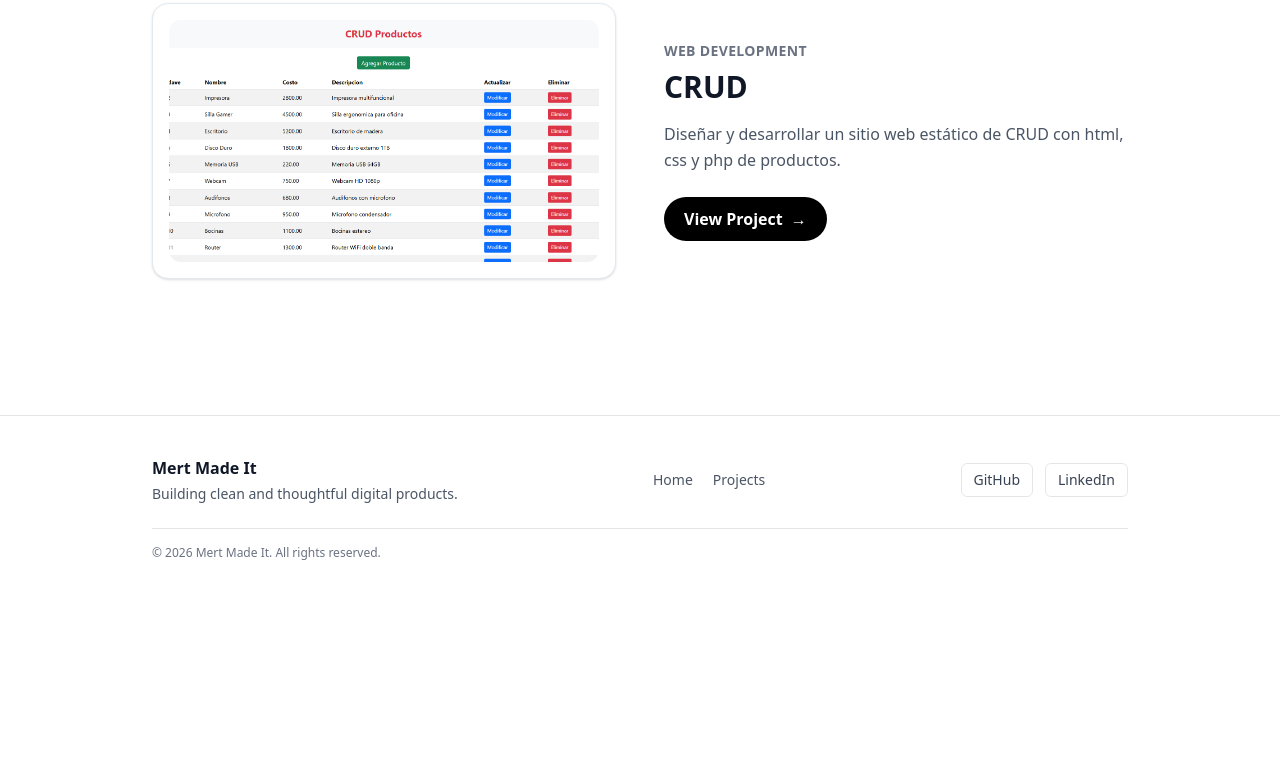
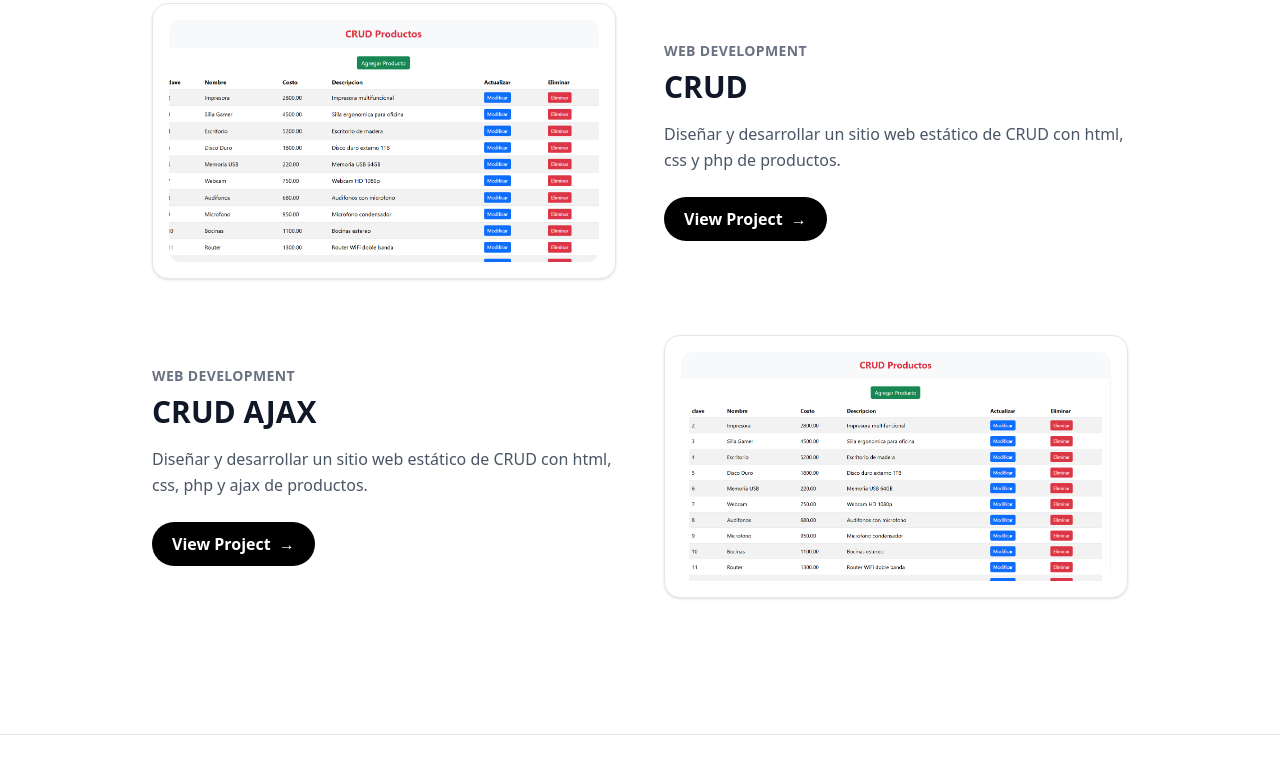
Before and after one commit to mertmadeit/web-directorio, a plain HTML site: page index.html in a window 1280 px wide. Shown: the part 1674-2446 px from the top of the page. Before the commit the page ends 2275 px from the top, so only its background shows below. Drawn offline with Linux system fonts and the light colour scheme.

Commit message:
V3-Despliegue_Add CRUD ajax enlace y img

```diff
--- a/index.html
+++ b/index.html
@@ -136,6 +136,7 @@
                                 aplicando correctamente los elementos básicos de HTML5 y CSS3.
                             </p>
                             <a
+                                    target="_blank"
                                     href="./praticas/ProyectoU2/Index.html"
                                     class="mt-6 inline-flex items-center gap-2 rounded-full bg-black px-5 py-2.5 text-white font-semibold hover:bg-gray-900 transition-colors"
                             >
@@ -168,6 +169,7 @@
                                 El alumno deberá diseñar y desarrollar su página web personal de presentación (portafolio), aplicando los principios de diseño responsive para garantizar su correcta visualización en dispositivos móviles, tablets y ordenadores de escritorio.
                             </p>
                             <a
+                                    target="_blank"
                                     href="./praticas/portafolio-resposive/index.html"
                                     class="mt-6 inline-flex items-center gap-2 rounded-full bg-black px-5 py-2.5 text-white font-semibold hover:bg-gray-900 transition-colors"
                             >
@@ -200,7 +202,41 @@
                                 Diseñar y desarrollar un sitio web estático de CRUD con html, css y php de productos.
                             </p>
                             <a
+                                    target="_blank"
                                     href="https://mertmadeit.dev/mi-proyecto/index.php"
+                                    class="mt-6 inline-flex items-center gap-2 rounded-full bg-black px-5 py-2.5 text-white font-semibold hover:bg-gray-900 transition-colors"
+                            >
+                                View Project
+                                <span aria-hidden="true">→</span>
+                            </a>
+                        </div>
+                    </article>
+
+                    <article class="grid md:grid-cols-2 gap-8 lg:gap-12 items-center">
+                        <div class="md:order-2 rounded-2xl border border-slate-200 bg-white p-3 sm:p-4 shadow-sm">
+                            <div class="relative aspect-[16/8.5] w-full overflow-hidden rounded-xl bg-white">
+                                <img
+                                        src="./assets/img/crud.png"
+                                        alt="Personal Finance Management App preview"
+                                        class="absolute inset-0 h-full w-full object-cover transition-transform duration-300 ease-out hover:scale-[1.02]"
+                                        loading="lazy"
+                                >
+                            </div>
+                        </div>
+
+                        <div class="md:order-1">
+                            <p class="text-xs sm:text-sm font-semibold tracking-wide text-gray-500 uppercase">
+                                Web Development
+                            </p>
+                            <h3 class="mt-2 text-2xl sm:text-3xl font-semibold text-gray-900">
+                                CRUD AJAX
+                            </h3>
+                            <p class="mt-4 text-gray-600 leading-relaxed max-w-prose">
+                                Diseñar y desarrollar un sitio web estático de CRUD con html, css, php y ajax de productos.
+                            </p>
+                            <a
+                                    target="_blank"
+                                    href="https://mertmadeit.dev/mi-proyecto-AJAX/index.php"
                                     class="mt-6 inline-flex items-center gap-2 rounded-full bg-black px-5 py-2.5 text-white font-semibold hover:bg-gray-900 transition-colors"
                             >
                                 View Project
```
